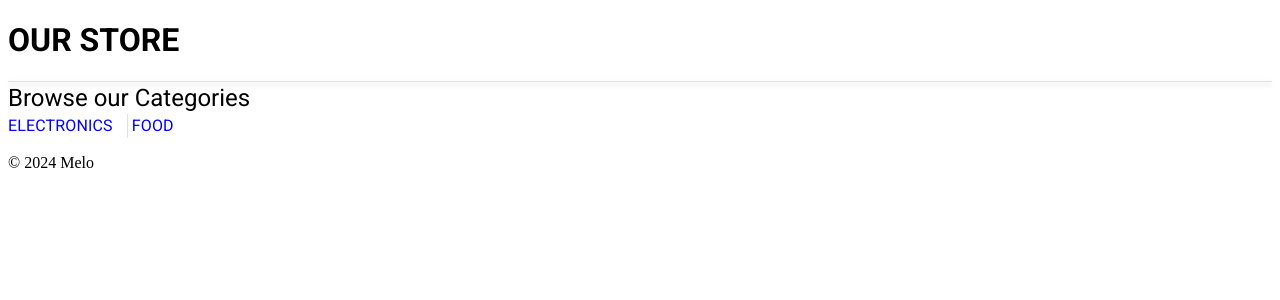
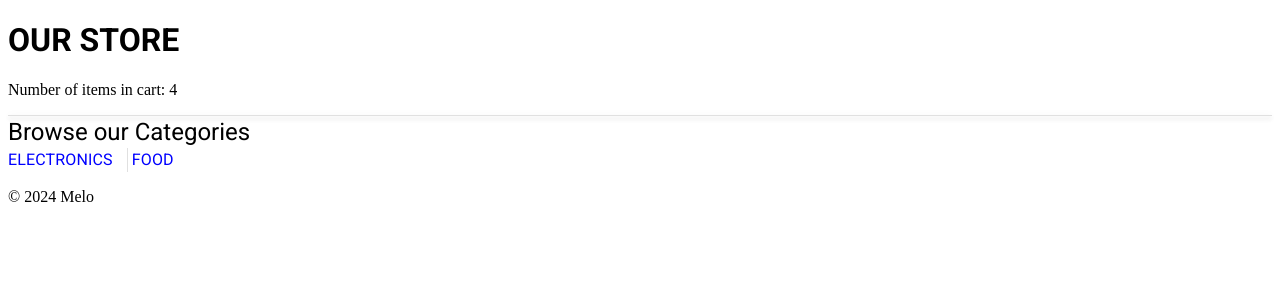
Before and after one commit to MelodicXP/store-front, a React (Vite) app: page / in a window 1280 px wide. Shown: the top 300 px of the page. Built offline with nearby package versions, Linux system fonts and the light colour scheme.

Commit message:
Initial proof of life to render number of items in cart

```diff
--- a/src/Components/Header/index.jsx
+++ b/src/Components/Header/index.jsx
@@ -2,13 +2,17 @@
 import './Header.scss';
 import Divider from '@mui/material/Divider';
 import { Box } from '@mui/material';
+import { useSelector } from "react-redux";
 
 const Header = () => {
+  const numberOfItemsInCart = useSelector((state) => state.cart.numberOfItemsInCart);
   return (
     <>
       <header className="header">
         <h1>OUR STORE</h1>
       </header>
+      <p>Number of items in cart: {numberOfItemsInCart}</p>
+
       <Box sx={{ boxShadow: 3 }}>
         <Divider />
       </Box>
--- /dev/null
+++ b/src/store/cart/cart.js
@@ -0,0 +1,21 @@
+'use strict';
+
+let initialState = {
+  numberOfItemsInCart: 4
+};
+
+const cartReducer = (state = initialState, action) => {
+  let { type, payload } = action;
+
+  switch (type) {
+    case 'SHOW_NUMBER_OF_ITEMS_IN_CART':
+      return {
+        ...state,
+        numberOfItemsInCart: state.numberOfItemsInCart
+      };
+    default:
+      return state;
+  }
+}
+
+export default cartReducer;
--- a/src/store/index.js
+++ b/src/store/index.js
@@ -4,9 +4,10 @@
 import { createStore, combineReducers } from 'redux';
 import { composeWithDevTools } from '@redux-devtools/extension';
 import categories from './categories/categories.js';
-import products from './products/products.js' // Name as you please'counter' 'counterReducer', etc...
+import products from './products/products.js'; // Name as you please'counter' 'counterReducer', etc...
+import cart from './cart/cart.js';
 
-let reducers = combineReducers({ categories, products });
+let reducers = combineReducers({ categories, products, cart });
 
 const store = createStore(reducers, composeWithDevTools());
 
```
Also changed, not shown: src/Components/SimpleCart/index.jsx (+18 -0 lines).
